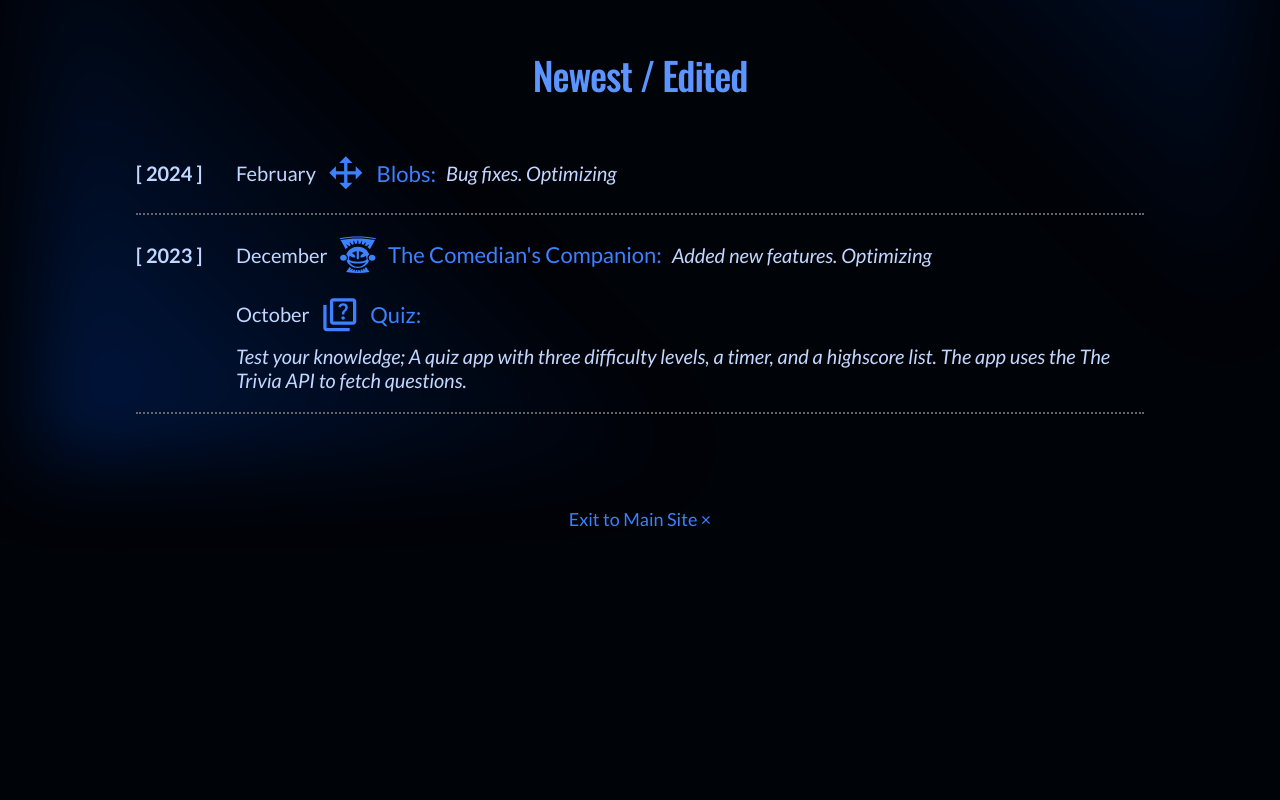
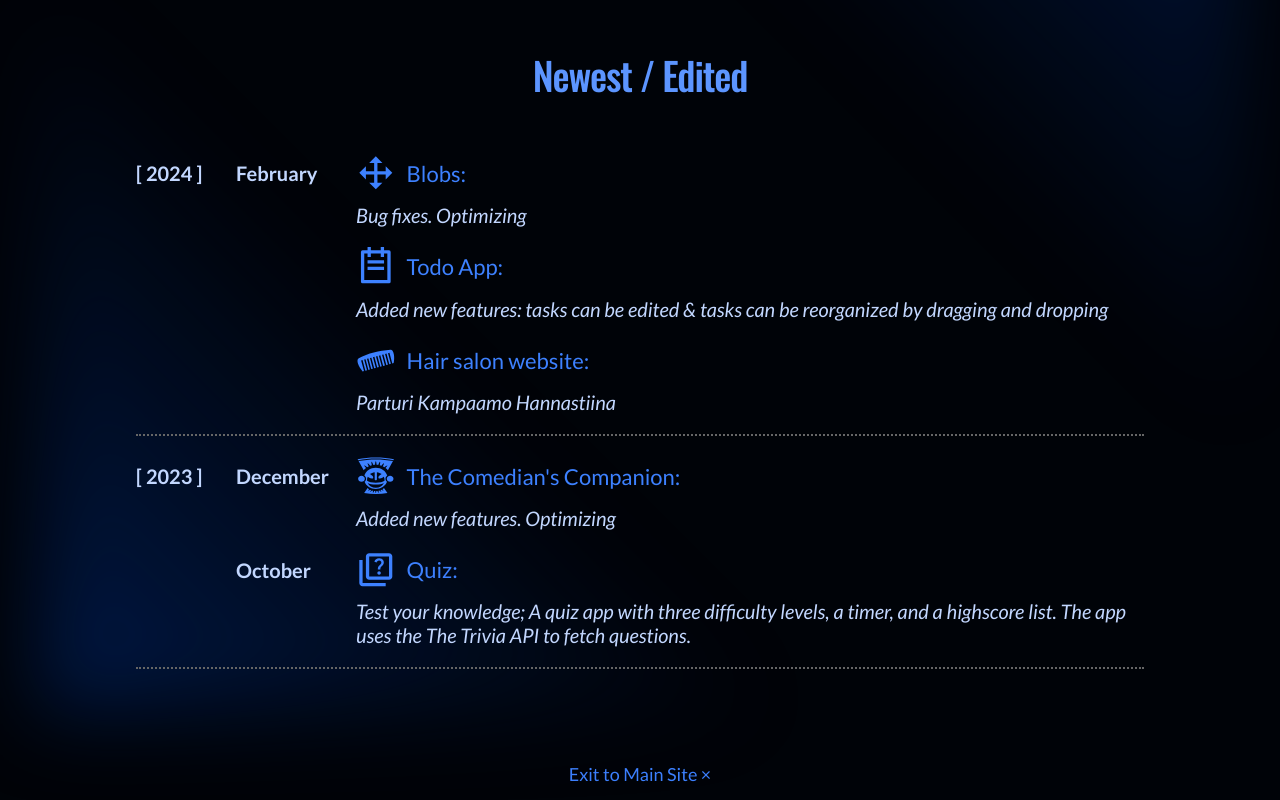
Before and after one commit to jenniina/react-sub-site, a React (Vite) app: page / in a window 1280 px wide. Shown: the part 953-1753 px from the top of the page. Before the commit the page ends 1498 px from the top, so only its background shows below. Built offline with nearby package versions, Linux system fonts and the light colour scheme; no server answers.

Commit message:
add hair salon website

```diff
--- a/src/App.tsx
+++ b/src/App.tsx
@@ -35,6 +35,7 @@ import {
   EQuizApp,
   EBlobs,
   EBlobAppSlogan,
+  EHairSalonWebsite,
 } from './interfaces'
 import { ScrollToTop } from './components/ScrollToTop/ScrollToTop'
 import { isTouchDevice } from './hooks/useDraggable'
@@ -59,6 +60,7 @@ import { SelectOption } from './components/Select/Select'
 import Notification from './components/Notification/Notification'
 import { EEditUserSettings } from './components/UserEdit/interfaces'
 import { EReactApps } from './interfaces/about'
+import HairSalonPage from './pages/pages-portfolio/HairSalonPage'
 
 const App: FC = () => {
   const touchDevice = isTouchDevice()
@@ -342,6 +344,17 @@ const App: FC = () => {
                     element={<QuizFinished language={language} />}
                   />
                 </Route>
+                <Route
+                  path='/portfolio/salon'
+                  element={
+                    <HairSalonPage
+                      language={language}
+                      heading={EHairSalonWebsite[language]}
+                      text='Hannastiina'
+                      type='page subpage'
+                    />
+                  }
+                />
               </Route>
 
               <Route
--- a/src/components/Hero/Hero.tsx
+++ b/src/components/Hero/Hero.tsx
@@ -28,6 +28,7 @@ const LOCATION = {
   DND: 'draganddrop',
   JOKES: 'jokes',
   SELECT: 'select',
+  SALON: 'salon',
 }
 //In the case of the blob feature, remember to add to the list in hero.module.css for the svg filter:
 //.herocontent.portfolio,
@@ -332,11 +333,15 @@ export default function Hero({
                     </div>
                   </li>
                 )
-              } else if (location == LOCATION.ABOUT || location == LOCATION.JOKES) {
+              } else if (
+                location == LOCATION.ABOUT ||
+                location == LOCATION.JOKES ||
+                location == LOCATION.SALON
+              ) {
                 const style: React.CSSProperties = {
                   position: 'absolute',
                   top: `calc(3vh + calc(1vh * ${item.e} * ${item.e / 2}))`,
-                  right: `calc(2% + ${item.i / 1.2} * 1vw * ${item.e})`,
+                  right: `calc(2% + ${item.i / 1.1} * 1vw * ${item.e})`,
                   backgroundColor: `transparent`,
                   color: `${item.color}`,
                   ['--i' as string]: `${item.i}`,
@@ -634,6 +639,12 @@ export default function Hero({
                   maxHeight: '90px',
                   maxWidth: '90px',
                   borderRadius: '65% 65% 70% 60% / 60% 70% 60% 65%',
+                  opacity: `
+                                ${
+                                  lightTheme
+                                    ? `0.${item.size > 7 ? 8 : Math.ceil(item.size)}`
+                                    : `0.${item.size > 6 ? 7 : Math.ceil(item.size)}`
+                                }`,
                 }
                 const styleInner: React.CSSProperties = {
                   position: 'absolute',
--- a/src/components/NavPortfolio/NavPortfolio.tsx
+++ b/src/components/NavPortfolio/NavPortfolio.tsx
@@ -5,6 +5,7 @@ import {
   EBlob,
   ECustomSelect,
   EDragAndDrop,
+  EHairSalon,
   EJokes,
   ELanguages,
   EMultistepForm,
@@ -90,6 +91,9 @@ function NavPortfolio({ language }: { language: ELanguages }) {
                 : ''
             }
           >
+            <NavLink to='/portfolio/salon'>{EHairSalon[language]}</NavLink>
+          </li>
+          <li>
             <NavLink to='/portfolio/quiz'>{EQuiz[language]}</NavLink>
           </li>
           <li>
--- a/src/interfaces/index.ts
+++ b/src/interfaces/index.ts
@@ -1703,3 +1703,21 @@ export enum EFirstPage {
   cs = 'První stránka',
   fi = 'Ensimmäinen sivu',
 }
+export enum EHairSalonWebsite {
+  en = 'Hair salon website',
+  es = 'Sitio web de salón de belleza',
+  fr = 'Site web de salon de coiffure',
+  de = 'Friseur-Website',
+  pt = 'Site de salão de beleza',
+  cs = 'Webové stránky kadeřnictví',
+  fi = 'Parturi-kampaamon verkkosivusto',
+}
+export enum EHairSalon {
+  en = 'Hair salon',
+  es = 'Salón de belleza',
+  fr = 'Salon de coiffure',
+  de = 'Friseur',
+  pt = 'Salão de beleza',
+  cs = 'Kadeřnictví',
+  fi = 'Parturi-kampaamo',
+}
--- a/src/pages/Portfolio.tsx
+++ b/src/pages/Portfolio.tsx
@@ -8,6 +8,7 @@ import {
   EDragAndDrop,
   EDragAndDropAppIntro,
   EDraggableBlobs,
+  EHairSalonWebsite,
   EJokesAppIntro,
   ELanguages,
   EMainSite,
@@ -28,7 +29,7 @@ import { Link } from 'react-router-dom'
 import { AiOutlineForm } from 'react-icons/ai'
 import { BiSelectMultiple } from 'react-icons/bi'
 import { RiTodoLine, RiDragDropLine, RiDragMove2Fill } from 'react-icons/ri'
-import { GiAbstract019 } from 'react-icons/gi'
+import { GiAbstract019, GiComb } from 'react-icons/gi'
 import { MdOutlineQuiz } from 'react-icons/md'
 import { ETheComediansCompanion } from '../components/Jokes/interfaces'
 import { ETodoApp } from '../components/Todo/interfaces'
@@ -89,6 +90,13 @@ export default function Portfolio({
             </div>
             <ul className={`${styles.list}`}>
               <li>
+                <Link to='/portfolio/salon'>
+                  <GiComb />
+                  <span>{EHairSalonWebsite[language]}</span>
+                </Link>
+                <p>Parturi Kampaamo Hannastiina</p>
+              </li>
+              <li>
                 <Link to='/portfolio/quiz'>
                   <MdOutlineQuiz />
                   <span>{EQuizApp[language]}</span>
--- a/src/pages/Welcome.tsx
+++ b/src/pages/Welcome.tsx
@@ -7,17 +7,22 @@ import { BsPerson } from 'react-icons/bs'
 import { IoMdImages } from 'react-icons/io'
 import { GiAbstract019 } from 'react-icons/gi'
 import { MdOutlineQuiz } from 'react-icons/md'
-import { RiDragDropLine, RiDragMove2Fill } from 'react-icons/ri'
+import { RiDragMove2Fill, RiTodoLine } from 'react-icons/ri'
+import { GiComb } from 'react-icons/gi'
+
 import {
   EAbout,
   EBlobs,
   EContact,
+  EEdit,
+  EHairSalonWebsite,
   ELanguageTitle,
   ELanguages,
   EPortfolio,
   EQuiz,
   EQuizAppIntro,
   ETestYourKnowledge,
+  EToDo,
 } from '../interfaces'
 import {
   ECategories,
@@ -37,6 +42,11 @@ import {
   EOptimizing,
 } from '../interfaces/welcome'
 import { Select, SelectOption } from '../components/Select/Select'
+import { ETodoApp } from '../components/Todo/interfaces'
+import {
+  ETasksCanBeEdited,
+  ETasksCanBeReorganizedByDraggingAndDropping,
+} from '../interfaces/todo'
 
 export default function Home({
   heading,
@@ -117,14 +127,38 @@ export default function Home({
                   <strong>2024</strong>
                   <ul>
                     <li>
-                      {EFebruary[language]}
+                      <strong>{EFebruary[language]}</strong>
+                      <ul>
+                        <li>
                           <Link to='/portfolio/blob'>
                             <RiDragMove2Fill />
                             {EBlobs[language]}:
-                      </Link>{' '}
+                          </Link>
                           <i>
                             {EBugFixes[language]}. {EOptimizing[language]}
                           </i>
+                        </li>
+                        <li>
+                          <Link to='/portfolio/todo'>
+                            <RiTodoLine />
+                            {ETodoApp[language]}:
+                          </Link>{' '}
+                          <i>
+                            {EAddedNewFeatures[language]}:{' '}
+                            {ETasksCanBeEdited[language].toLowerCase()} &{' '}
+                            {ETasksCanBeReorganizedByDraggingAndDropping[
+                              language
+                            ].toLowerCase()}
+                          </i>
+                        </li>
+                        <li>
+                          <Link to='/portfolio/salon'>
+                            <GiComb />
+                            {EHairSalonWebsite[language]}:
+                          </Link>{' '}
+                          <i>Parturi Kampaamo Hannastiina</i>
+                        </li>
+                      </ul>
                     </li>
                   </ul>
                 </li>
@@ -132,7 +166,9 @@ export default function Home({
                   <strong>2023</strong>
                   <ul>
                     <li>
-                      {EDecember[language]}
+                      <strong>{EDecember[language]}</strong>
+                      <ul>
+                        <li>
                           <Link to='/portfolio/jokes'>
                             <GiAbstract019 />
                             {ETheComediansCompanion[language]}:
@@ -141,8 +177,12 @@ export default function Home({
                             {EAddedNewFeatures[language]}. {EOptimizing[language]}
                           </i>
                         </li>
+                      </ul>
+                    </li>{' '}
                     <li>
-                      {EOctober[language]}
+                      <strong>{EOctober[language]}</strong>
+                      <ul>
+                        <li>
                           <Link to='/portfolio/quiz'>
                             <MdOutlineQuiz />
                             {EQuiz[language]}:
@@ -154,6 +194,8 @@ export default function Home({
                       </ul>
                     </li>
                   </ul>
+                </li>
+              </ul>
             </div>
           </div>
         </section>
--- a/src/pages/css/welcome.module.css
+++ b/src/pages/css/welcome.module.css
@@ -106,6 +106,9 @@
   width: 100%;
   padding-bottom: 1em;
 }
+.extras > li > strong {
+  margin-bottom: 0.8em;
+}
 
 .extras > li > strong::before {
   content: '[ ';
@@ -113,17 +116,21 @@
 .extras > li > strong::after {
   content: ' ]';
 }
-.extras li li,
-.extras li li a {
+.extras li li li {
+  display: flex;
+  flex-flow: column nowrap;
+  align-items: flex-start;
+  justify-content: flex-start;
+  gap: 0.5em;
+}
+.extras li li li a {
   display: flex;
   flex-flow: row wrap;
   align-items: center;
   justify-content: flex-start;
   gap: 0.5em;
 }
-.extras span {
-  display: inline-block;
-}
+
 .extras a {
   font-size: 1.1em;
 }
@@ -148,7 +155,8 @@
   .extras ul {
     margin-left: 0;
   }
-  .extras > li {
+  .extras > li,
+  .extras > li > ul > li {
     display: flex;
     flex-flow: row nowrap;
     align-items: flex-start;
@@ -161,6 +169,13 @@
     max-width: var(--width);
     flex: 0 0 var(--width);
   }
+  .extras > li > ul > li > strong {
+    --width: 6em;
+    margin-top: 0.4em;
+    min-width: var(--width);
+    max-width: var(--width);
+    flex: 0 0 var(--width);
+  }
 }
 @media (min-width: 800px) {
 }
--- /dev/null
+++ b/src/pages/pages-portfolio/HairSalonPage.tsx
@@ -0,0 +1,38 @@
+import Hero from '../../components/Hero/Hero'
+import { ELanguages } from '../../interfaces'
+
+export default function HairSalonPage({
+  heading,
+  text,
+  type,
+  language,
+}: {
+  heading: string
+  text: string
+  type: string
+  language: ELanguages
+}) {
+  return (
+    <div className={`form ${type}`}>
+      <Hero language={language} address='form' heading={heading} text={text} />
+      <div className='inner-wrap'>
+        <section className='card'>
+          <div>
+            <div className='medium'>
+              <p>
+                <a href='https://hannastiina.jenniina.fi' target='_blank'>
+                  Parturi Kampaamo Hannastiina
+                </a>
+              </p>
+              <p>
+                <a href='https://github.com/jenniina/hannastiina' target='_blank'>
+                  Github
+                </a>
+              </p>
+            </div>
+          </div>
+        </section>
+      </div>
+    </div>
+  )
+}
```
Also changed, not shown: 5 other files (tests, documents, lock files or other folders). Lines whose indentation alone changed are shown as unchanged.
